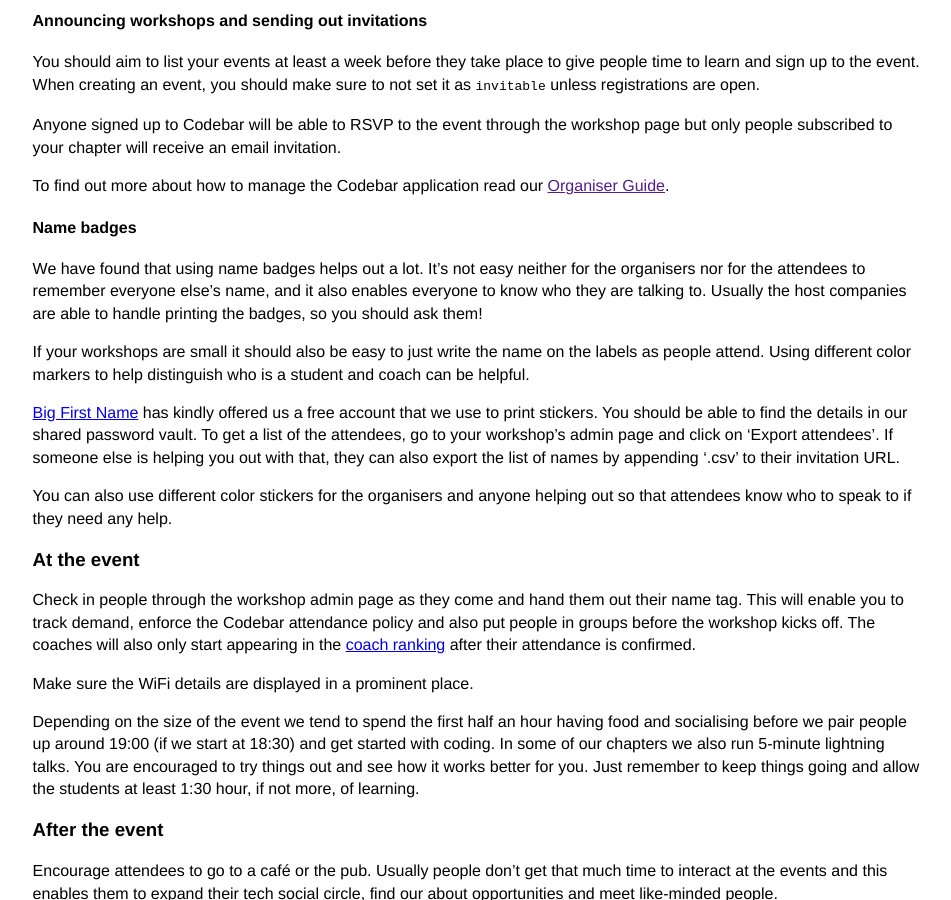
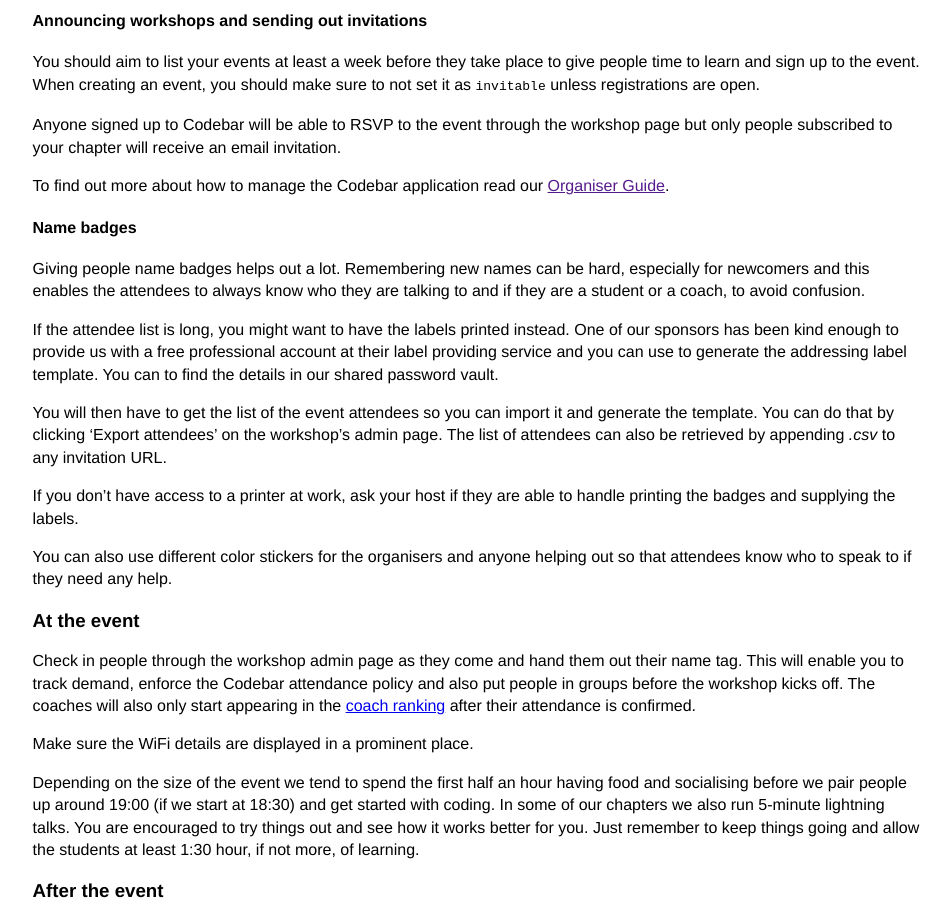
Before and after one commit to codebar/manual, a Jekyll site: the page built from _posts/2015-02-05-organiser-guide.md, in a window 1280 px wide and 900 px high, scrolled down 739 px. Shown: the whole window, without its empty margins (163-1114 px from the left). Built offline with Jekyll 4.4.1, drawn with Linux system fonts in a browser that asks for light colours; Markdown is read by kramdown in place of the engine named in the settings.

Commit message:
reword  name badges paragraph

```diff
--- a/_posts/2015-02-05-organiser-guide.md
+++ b/_posts/2015-02-05-organiser-guide.md
@@ -34,11 +34,13 @@
 
 #### Name badges
 
-We have found that using name badges helps out a lot. It's not easy neither for the organisers nor for the attendees to remember everyone else's name, and it also enables everyone to know who they are talking to. Usually the host companies are able to handle printing the badges, so you should ask them!
+Giving people name badges helps out a lot. Remembering new names can be hard, especially for newcomers and this enables the attendees to always know who they are talking to and if they are a student or a coach, to avoid confusion.
 
-If your workshops are small it should also be easy to just write the name on the labels as people attend. Using different color markers to help distinguish who is a student and coach can be helpful.
+If the attendee list is long, you might want to have the labels printed instead. One of our sponsors has been kind enough to provide us with a free professional account at their label providing service and you can use to generate the addressing label template. You can to find the details in our shared password vault.
 
-[Big First Name](http://big.first.name) has kindly offered us a free account that we use to print stickers. You should be able to find the details in our shared password vault. To get a list of the attendees, go to your workshop's admin page and click on 'Export attendees'. If someone else is helping you out with that, they can also export the list of names by appending '.csv' to their invitation URL.
+You will then have to get the list of the event attendees so you can import it and generate the template. You can do that by clicking 'Export attendees' on the workshop's admin page. The list of attendees can also be retrieved by appending *.csv* to any invitation URL.
+
+If you don't have access to a printer at work, ask your host if they are able to handle printing the badges and supplying the labels.
 
 You can also use different color stickers for the organisers and anyone helping out so that attendees know who to speak to if they need any help.
 
```
